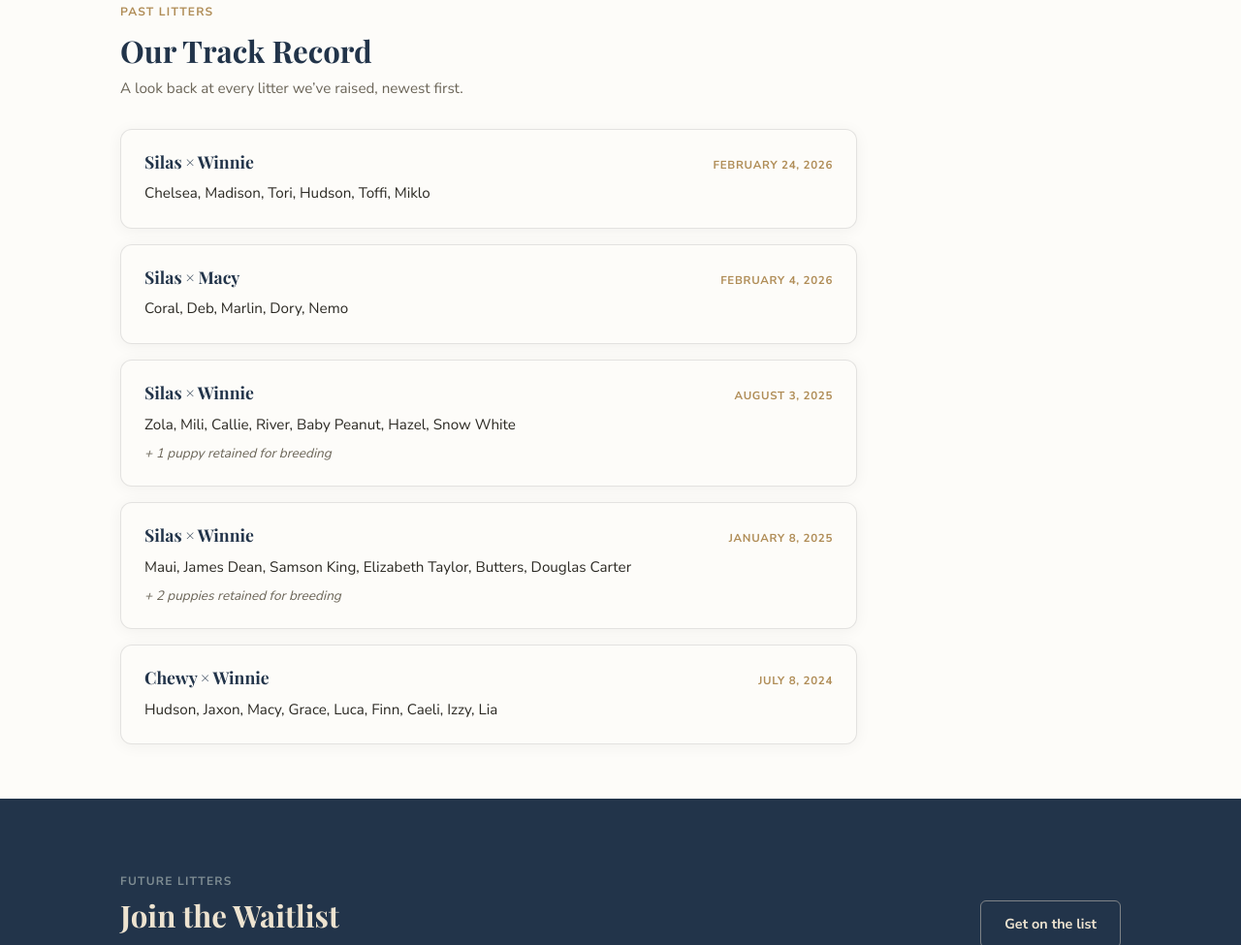
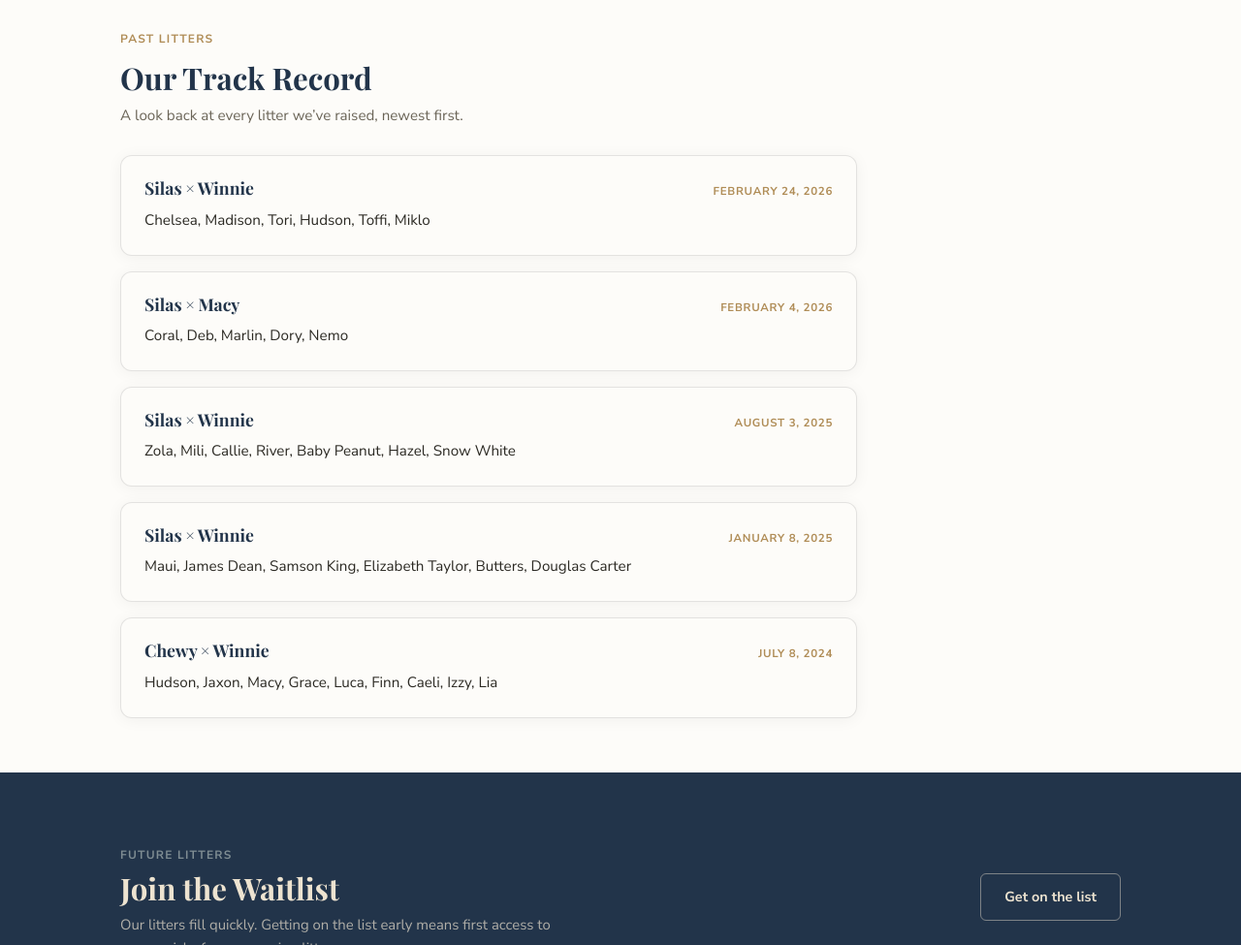
Before and after one commit to dougcampbell66/adams-farm-labradoodles, an Astro site: page /puppies in a window 1280 px wide. Shown: the part 1601-2576 px from the top of the page at 97% size. Built offline with nearby package versions, Linux system fonts and the light colour scheme; Astro itself is replaced by a stand-in of ours; a web font is replaced by a local one.

Commit message:
Reframe Puppies hero as current/past litters; drop retained-count line
Update the hero copy to make clear the page covers current, planned, and
past litters — not only available puppies. Remove the "N puppies retained
for breeding" line from past litters.

Co-Authored-By: Claude Opus 4.8 (1M context) <noreply@anthropic.com>

```diff
--- a/src/pages/puppies.astro
+++ b/src/pages/puppies.astro
@@ -36,9 +36,9 @@ const pastLitters = [
 <Layout title="Puppies" description="Current, planned, and past Australian Labradoodle litters from Adams Farm Labradoodles in Greensboro, NC.">
   <div class="page-hero">
     <div class="container">
-      <p class="eyebrow">Our Puppies</p>
+      <p class="eyebrow">Our Litters</p>
       <h1>Puppies</h1>
-      <p class="page-intro">Our current litter, what&rsquo;s ahead, and the track record behind them.</p>
+      <p class="page-intro">Our current litter, upcoming plans, and every litter we&rsquo;ve raised &mdash; not just the puppies available today.</p>
     </div>
   </div>
 
@@ -115,9 +115,6 @@ const pastLitters = [
               <span class="past-litter-date">{litter.date}</span>
             </div>
             <p class="past-litter-puppies">{litter.puppies.join(', ')}</p>
-            {litter.retained > 0 && (
-              <p class="past-litter-retained">&#43; {litter.retained} {litter.retained === 1 ? 'puppy' : 'puppies'} retained for breeding</p>
-            )}
           </div>
         ))}
       </div>
@@ -289,12 +286,6 @@ const pastLitters = [
     line-height: 1.7;
     margin: 0;
   }
-  .past-litter-retained {
-    font-size: 0.85rem;
-    font-style: italic;
-    color: var(--color-muted);
-    margin: 6px 0 0;
-  }
 
   /* Waitlist band */
   .waitlist-band {
```
